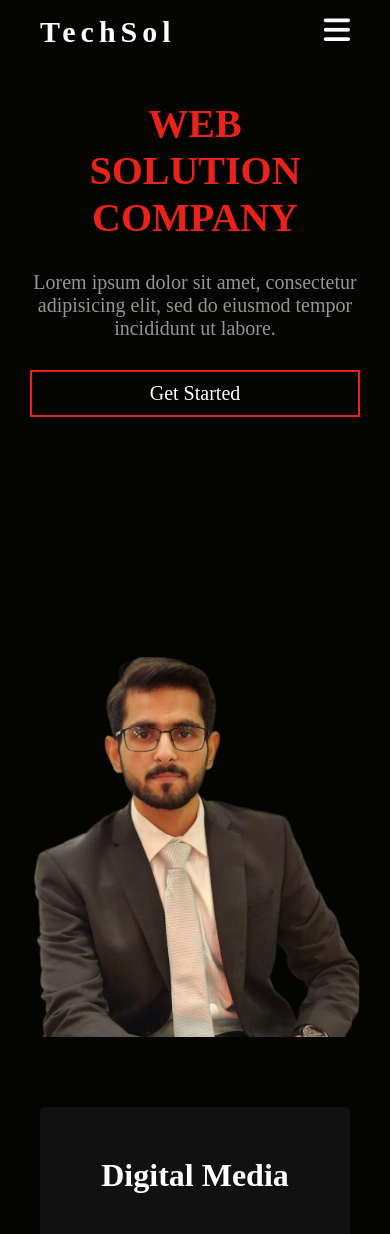
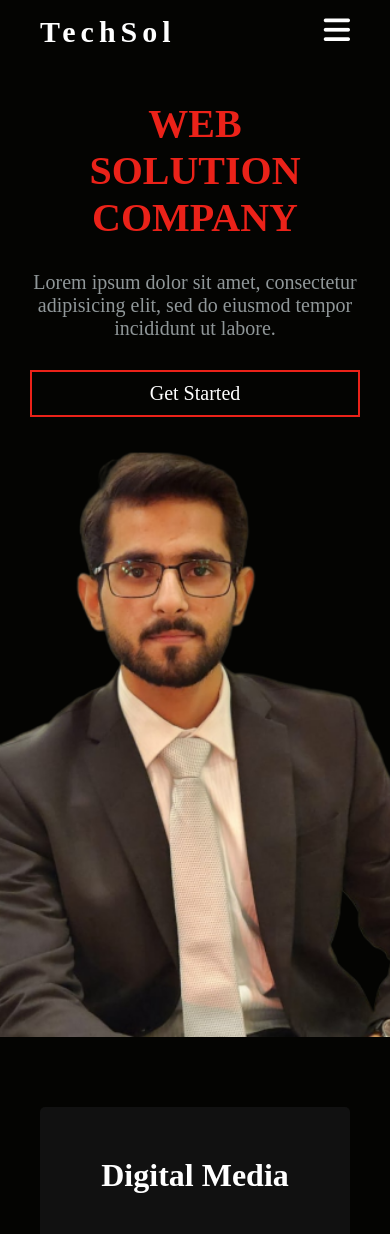
Before and after one commit to hadi131/portfolio, a Next.js app: page / in a window 390 px wide. Shown: the top 1234 px of the page. Built offline with nearby package versions, Linux system fonts and the light colour scheme.

Commit message:
picture changed

```diff
--- a/components/header.js
+++ b/components/header.js
@@ -14,7 +14,7 @@ const header = () => {
 
         </div>
         <div className="heroPic">
-            <img src="/images/abdulhadi.png" alt=""/>
+            <img  src="/images/abdulhadi.png" alt=""/>
         </div>
     </div>
     </>
--- a/styles/globals.css
+++ b/styles/globals.css
@@ -118,14 +118,16 @@ nav {
 }
 .heroPic{
   overflow: hidden;
-  display: grid;
+ display: grid;
+  align-items: end;
+  justify-content: center;
   /* grid-template-columns: 1fr; */
 }
 .heroPic img {
-  padding: 210px 20px 0px 10px;
-  max-height: 900px;
-  size-adjust: auto;
-  /* display: grid; */
+  /* padding: 210px 20px 0px 10px; */
+  /* max-height: 900px; */
+  /* size-adjust: auto; */
+
 }
 
 .cards {
@@ -497,7 +499,8 @@ footer {
   }
   .heroPic{
     justify-content: center;
-    align-items: center;
+    align-items: start;
+    padding-top: 0 !important;
     padding-right: 50px;
   }
 
```
